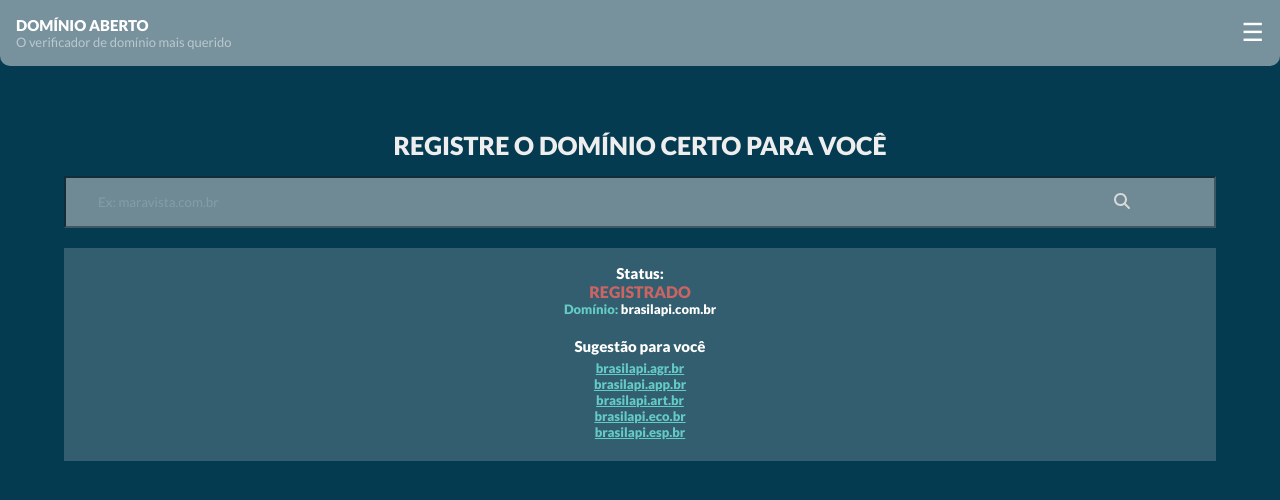
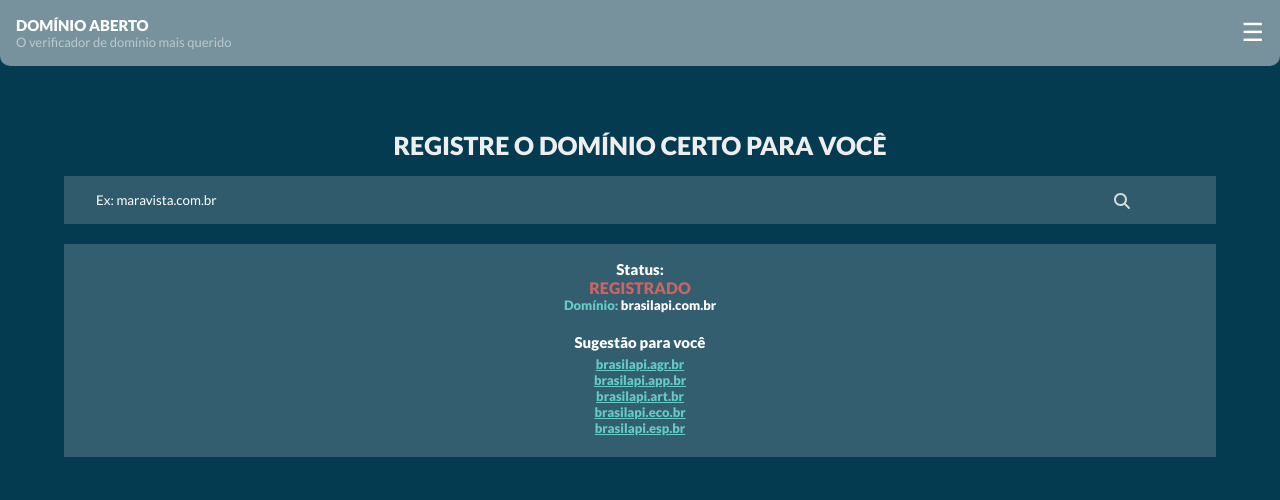
Before and after one commit to Gabriel-Aroucas/Verificador_de_Dominio, a React (Vite) app: page / in a window 1280 px wide. Shown: the top 500 px of the page. Built offline with nearby package versions, Linux system fonts and the light colour scheme; the HTML template or start-up script is replaced by a standard one.

Commit message:
:bug:fix: removendo outline do input

```diff
--- a/src/components/Search/Search.tsx
+++ b/src/components/Search/Search.tsx
@@ -15,9 +15,13 @@ const SearchStyle = styled.div`
   }
   input {
     padding: 1rem 2rem;
-    background-color: #d9d9d9;
-    opacity: 0.5;
+    background-color: rgb(217, 217, 217,0.2);
+    border:none;
     width: 90%;
+    color:#d9d9d9;
+  }
+  input:focus{
+    outline:none;
   }
   ::placeholder{
     color:#fff;
```
